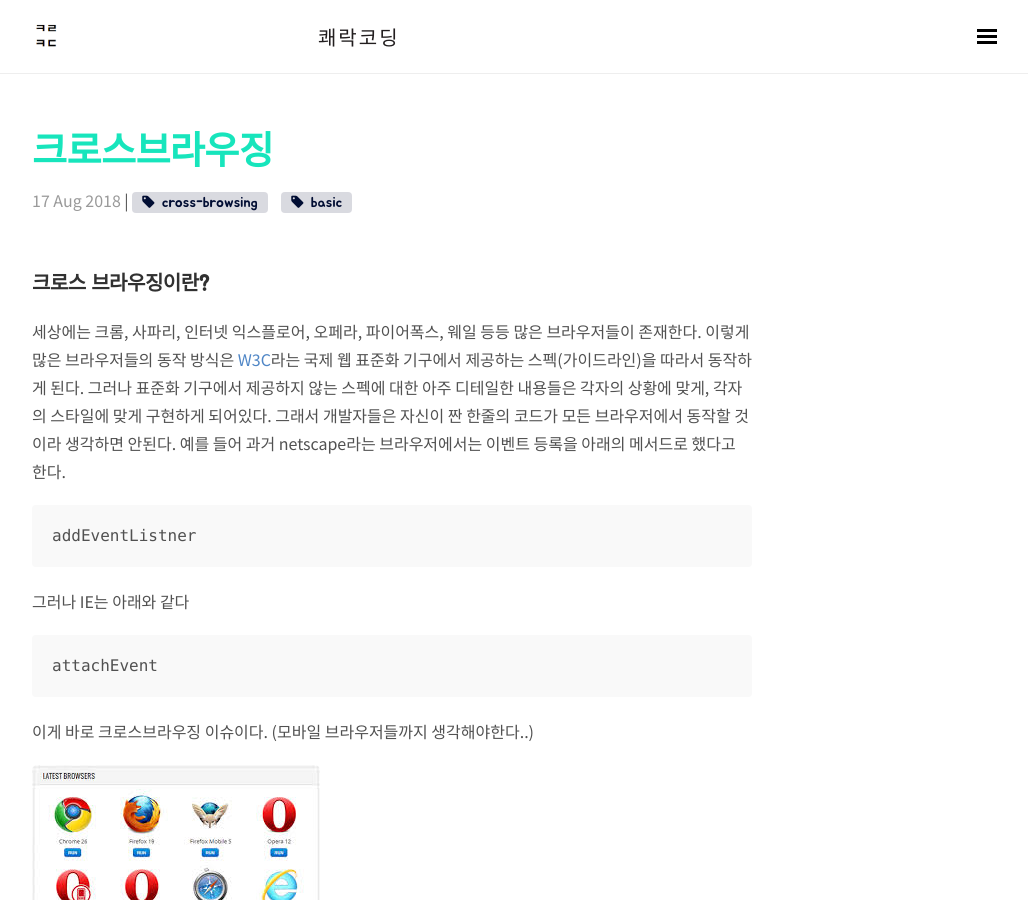
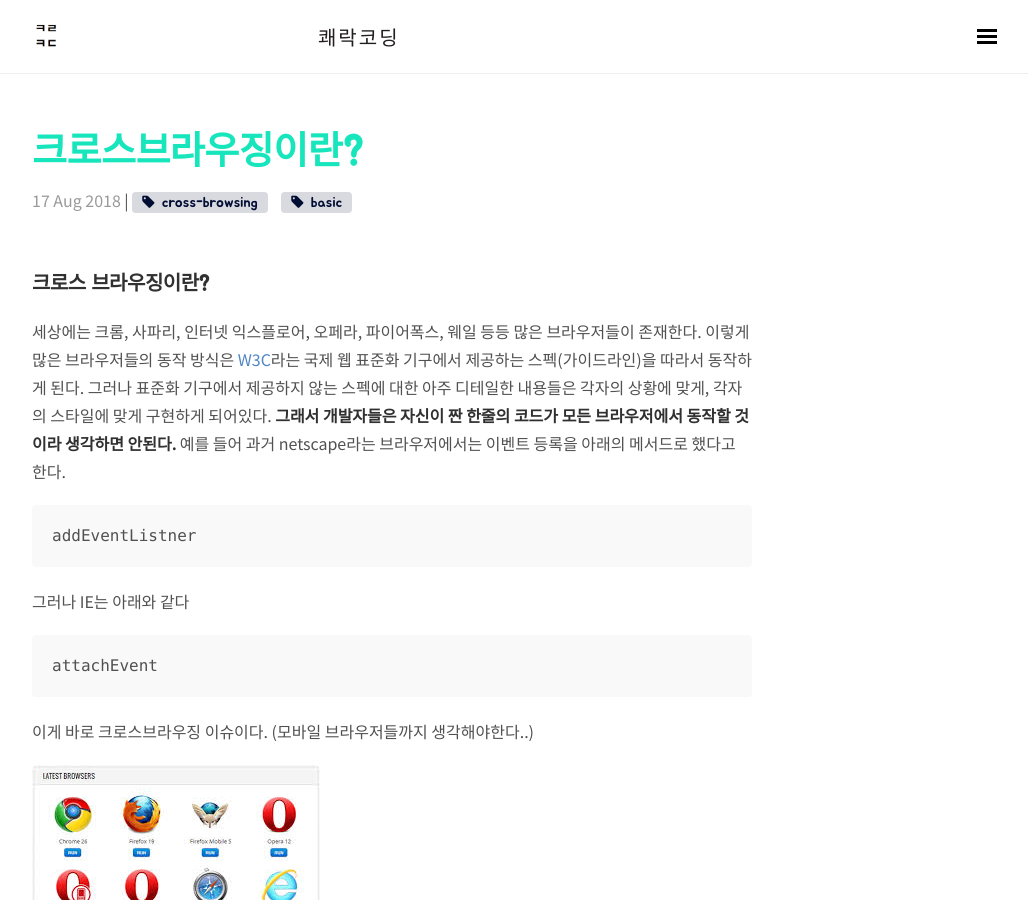
Before and after one commit to wooooooak/wooooooak.github.io, a Jekyll site: the page built from _posts/2018-08-17-크로스브라우징.md, in a window 1280 px wide and 900 px high. Shown: the whole window, without its empty margins (248-1276 px from the left). Built offline with Jekyll 4.4.1, drawn with Linux system fonts in a browser that asks for light colours; nearby versions of some CDN libraries; some web fonts are replaced; comment, search, counter and statistics services are not loaded; some of the changed text lies outside the part shown.

Commit message:
add post

````diff
--- a/_posts/2018-08-17-크로스브라우징.md
+++ b/_posts/2018-08-17-크로스브라우징.md
@@ -1,13 +1,13 @@
 ---
 layout: post
-title: 크로스브라우징
+title: 크로스브라우징이란?
 category: Frontend
 tags: [cross-browsing, basic]
 comments: true
 ---
 
 ### 크로스 브라우징이란?
-세상에는 크롬, 사파리, 인터넷 익스플로어, 오페라, 파이어폭스, 웨일 등등 많은 브라우저들이 존재한다. 이렇게 많은 브라우저들의 동작 방식은 [W3C](https://ko.wikipedia.org/wiki/W3C)라는 국제 웹 표준화 기구에서 제공하는 스펙(가이드라인)을 따라서 동작하게 된다. 그러나 표준화 기구에서 제공하지 않는 스펙에 대한 아주 디테일한 내용들은 각자의 상황에 맞게, 각자의 스타일에 맞게 구현하게 되어있다. 그래서 개발자들은 자신이 짠 한줄의 코드가 모든 브라우저에서 동작할 것이라 생각하면 안된다. 예를 들어 과거 netscape라는 브라우저에서는 이벤트 등록을 아래의 메서드로 했다고 한다.
+세상에는 크롬, 사파리, 인터넷 익스플로어, 오페라, 파이어폭스, 웨일 등등 많은 브라우저들이 존재한다. 이렇게 많은 브라우저들의 동작 방식은 [W3C](https://ko.wikipedia.org/wiki/W3C)라는 국제 웹 표준화 기구에서 제공하는 스펙(가이드라인)을 따라서 동작하게 된다. 그러나 표준화 기구에서 제공하지 않는 스펙에 대한 아주 디테일한 내용들은 각자의 상황에 맞게, 각자의 스타일에 맞게 구현하게 되어있다. **그래서 개발자들은 자신이 짠 한줄의 코드가 모든 브라우저에서 동작할 것이라 생각하면 안된다.** 예를 들어 과거 netscape라는 브라우저에서는 이벤트 등록을 아래의 메서드로 했다고 한다.
 ```
 addEventListner
 ```
````
Also changed, not shown: other parts of _posts/2018-08-17-크로스브라우징.md (+2 -2 lines).
